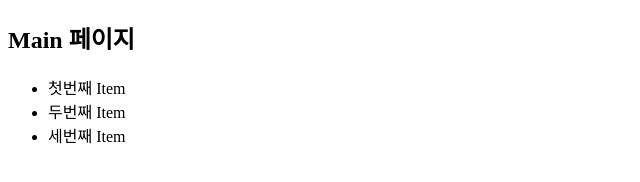
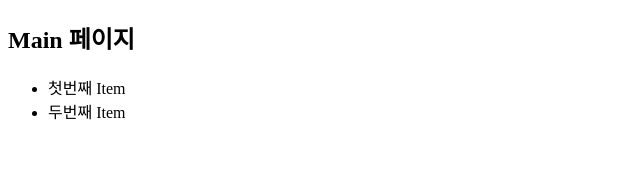
Before and after one commit to hyukjaekim/MyApp, a plain HTML site: page index.html in a window 1280 px wide. Shown: the full height of the page, 0-640 px from the left. Drawn offline with Linux system fonts and the light colour scheme.

Commit message:
index html 세번째줄 제거

```diff
--- a/index.html
+++ b/index.html
@@ -11,7 +11,6 @@
     <ul>
         <li>첫번째 Item</li>
         <li>두번째 Item</li>
-        <li>세번째 Item</li>
     </ul>
 </body>
 </html>
```
